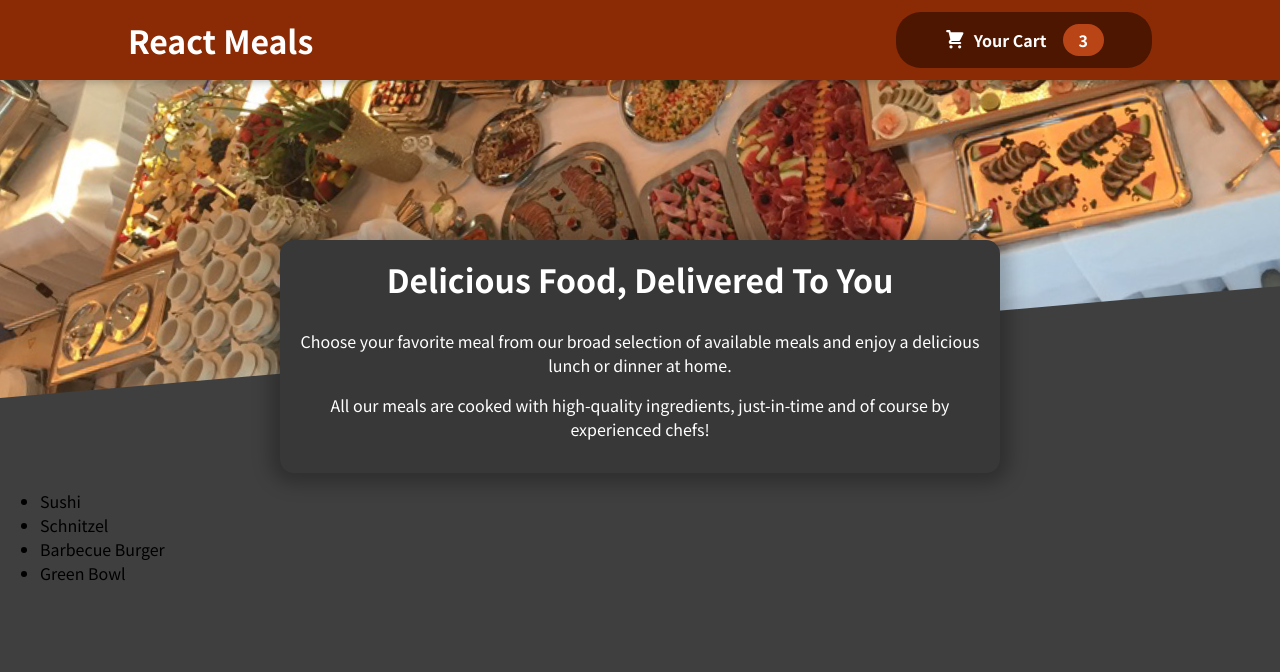
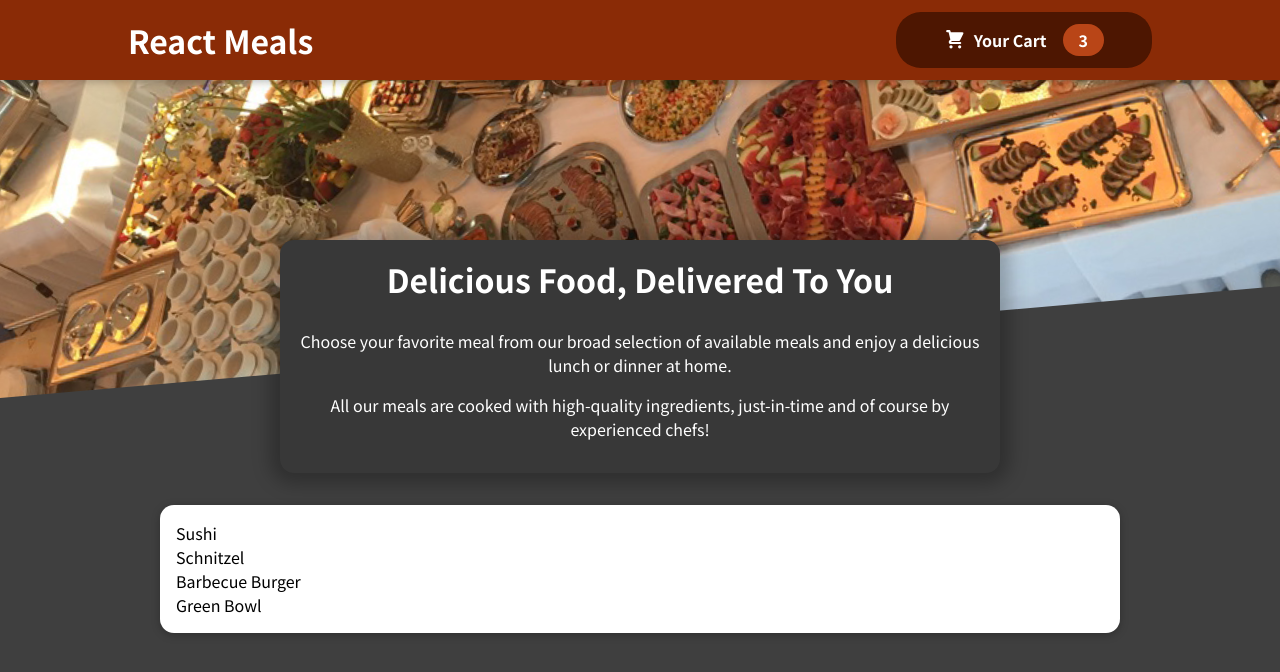
Before and after one commit to Jack-2077/Food-Order-App, a React (Create React App) app: page / in a window 1280 px wide. Shown: the top 672 px of the page. Built offline with nearby package versions, Linux system fonts and the light colour scheme.

Commit message:
Add MealItem component and styles

```diff
--- a/src/components/Meals/AvailableMeals.js
+++ b/src/components/Meals/AvailableMeals.js
@@ -1,4 +1,6 @@
 import React from "react"
+
+import Card from "../UI/Card"
 
 import classes from "./AvailableMeals.module.css"
 
@@ -34,10 +36,12 @@
   const mealsList = DUMMY_MEALS.map((meal) => <li>{meal.name}</li>)
 
   return(
-    <section className={classes.meal}>
+    <section className={classes.meals}>
+      <Card>
       <ul>
         {mealsList}
         </ul>
+        </Card>
       </section>
   )
 }
--- /dev/null
+++ b/src/components/Meals/MeatItem/MealItem.module.css
@@ -0,0 +1,22 @@
+.meal {
+  display: flex;
+  justify-content: space-between;
+  margin: 1rem;
+  padding-bottom: 1rem;
+  border-bottom: 1px solid #ccc;
+}
+
+.meal h3 {
+  margin: 0 0 0.25rem 0;
+}
+
+.description {
+  font-style: italic;
+}
+
+.price {
+  margin-top: 0.25rem;
+  font-weight: bold;
+  color: #ad5502;
+  font-size: 1.25rem;
+}
```
Also changed, not shown: src/components/Meals/MeatItem/MealItem.js (added, +16 -0 lines).
